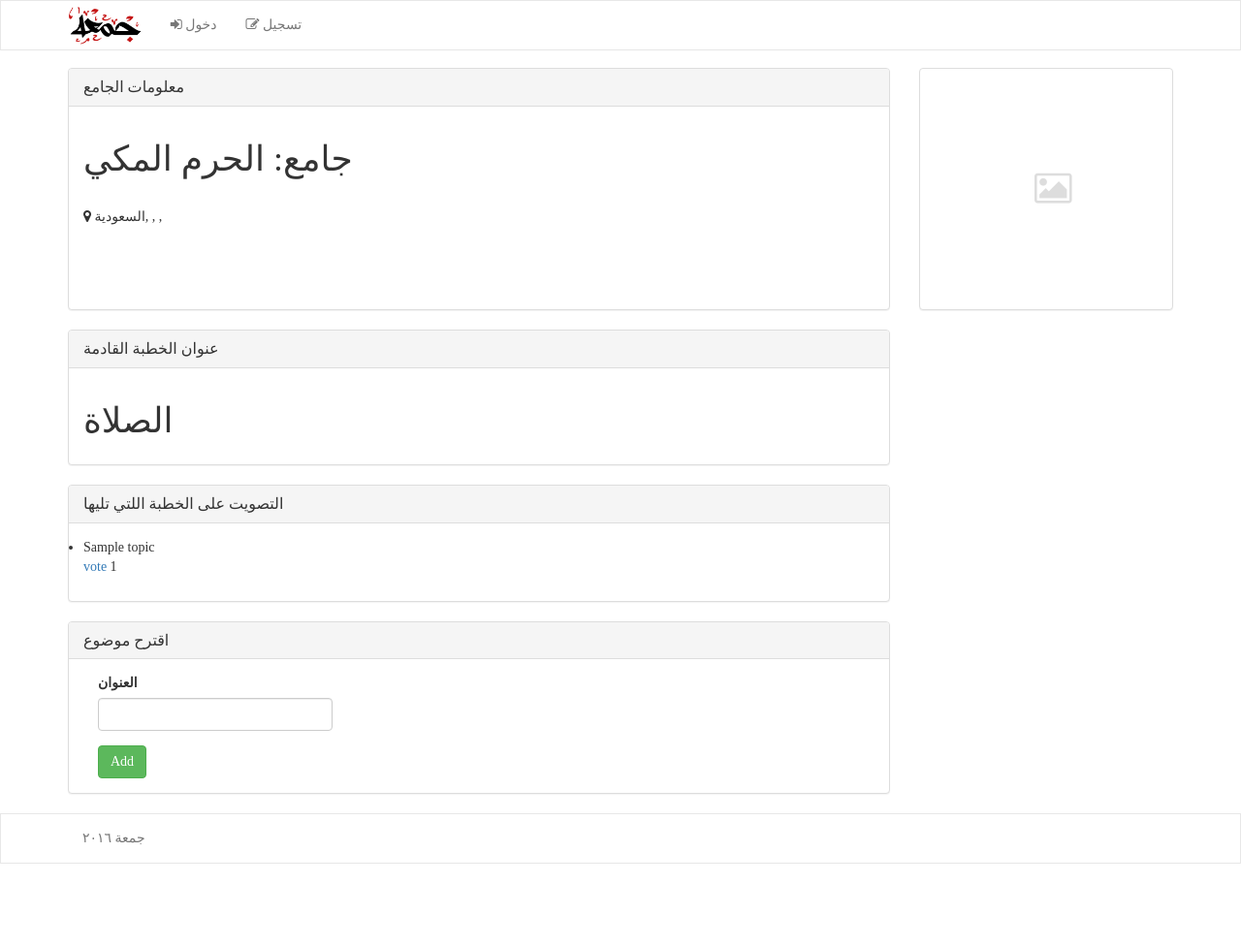
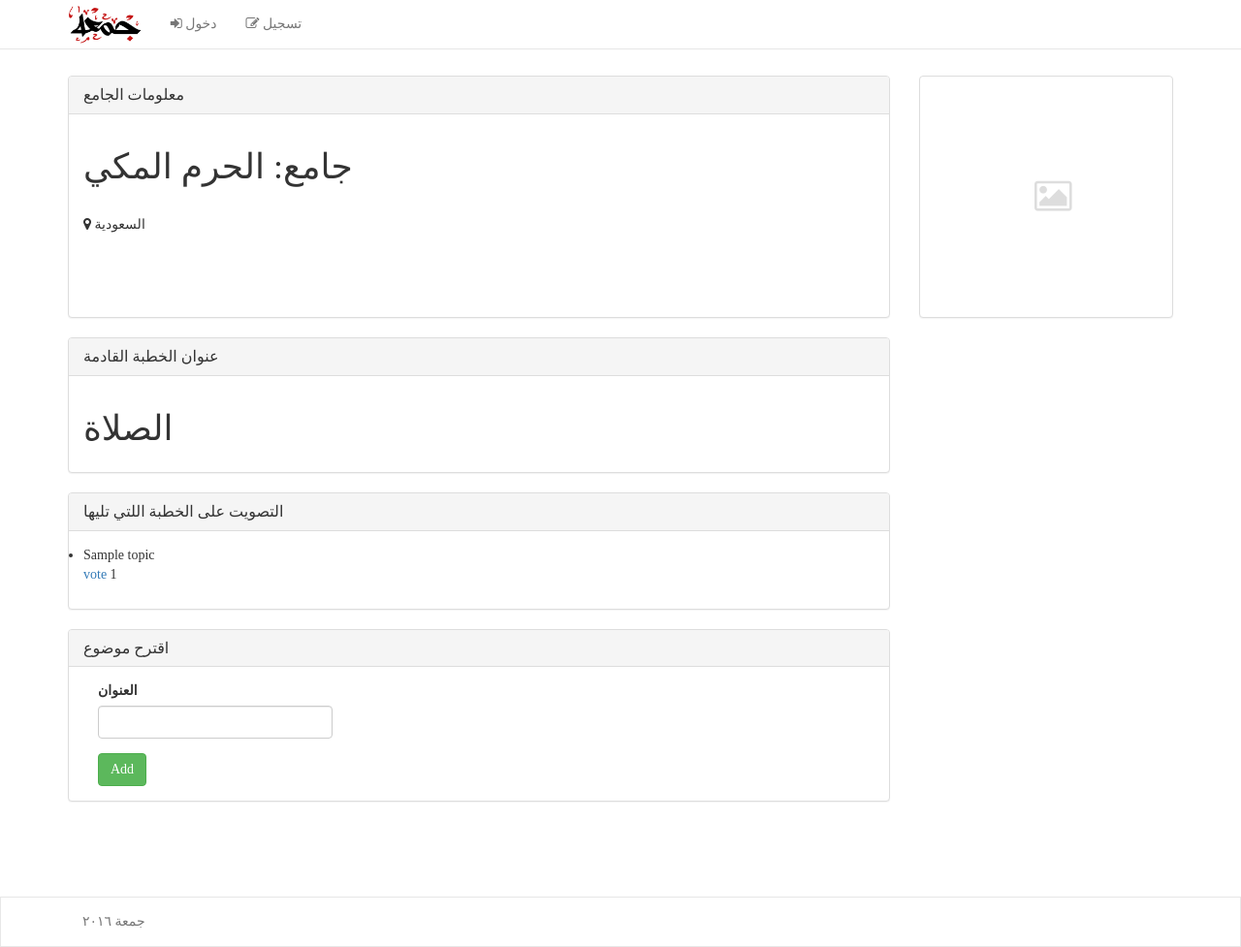
Before and after one commit to kaluaim/Jumuah, a Flask app: page /mosque/1/ in a window 1280 px wide. Shown: the whole page at 97% size. Before the commit the page ends 891 px from the top, so only its background shows below. Run offline with Flask 2, Linux system fonts and the light colour scheme; data comes from the database, SQL or seed files in the repository; tables that the repository leaves empty hold one stand-in row (values such as "Sample post"); some libraries are stand-ins or nearby versions; some web fonts are replaced.

Commit message:
updaing style and base theme

```diff
--- a/jumuah/static/css/style.css
+++ b/jumuah/static/css/style.css
@@ -9,6 +9,7 @@
   font-weight: normal;
   font-style: normal;
   background: #ffffff;
+  padding-top: 40px;
 }
 
 #wrap {
@@ -24,7 +25,7 @@
 
 footer {
   position: relative;
-	margin-top: -48px; /* negative value of footer height */
+	margin-top: 30px; /* negative value of footer height */
 	height: 48px;
 	clear:both;
 }
--- a/jumuah/templates/base.html
+++ b/jumuah/templates/base.html
@@ -16,7 +16,7 @@
 
 <body>
   <header>
-    <nav class="navbar navbar-default">
+    <nav class="navbar navbar-default navbar-fixed-top">
       <div class="container">
         <div class="navbar-header">
           <button type="button" class="navbar-toggle collapsed" data-toggle="collapse" data-target="#bs-example-navbar-collapse-1" aria-expanded="false">
@@ -31,7 +31,13 @@
         <div class="collapse navbar-collapse" id="bs-example-navbar-collapse-1">
           <ul class="nav navbar-nav navbar-left">
             {% if current_user.is_authenticated %}
-            <li><a href="#">اهلا {{ current_user.email }}</a></li>
+            <li><a href="#">اهلا
+            {% if current_user.name %}
+              {{ current_user.name }}
+            {% else %}
+              {{ current_user.country_code }}{{ current_user.phone }}
+            {% endif %}
+            </a></li>
             <li><a href="/logout/"><i class="fa fa-sign-out"></i> خروج</a></li>
             {% else %}
             <li><a href="/login/"><i class="fa fa-sign-in"></i> دخول</a></li>
--- a/jumuah/templates/mosque.html
+++ b/jumuah/templates/mosque.html
@@ -10,7 +10,7 @@
       </div>
       <div class="panel-body">
         <h1>جامع: {{ mosque.name }}</h1><br/>
-        <span><i class="fa fa-map-marker"></i> {{ mosque.country }}, {{ mosque.province }}, {{ mosque.city }}, {{ mosque.district }}</span>
+        <span><i class="fa fa-map-marker"></i> {{ mosque.country }}</span>
       </div>
     </div>
   </div>
```
